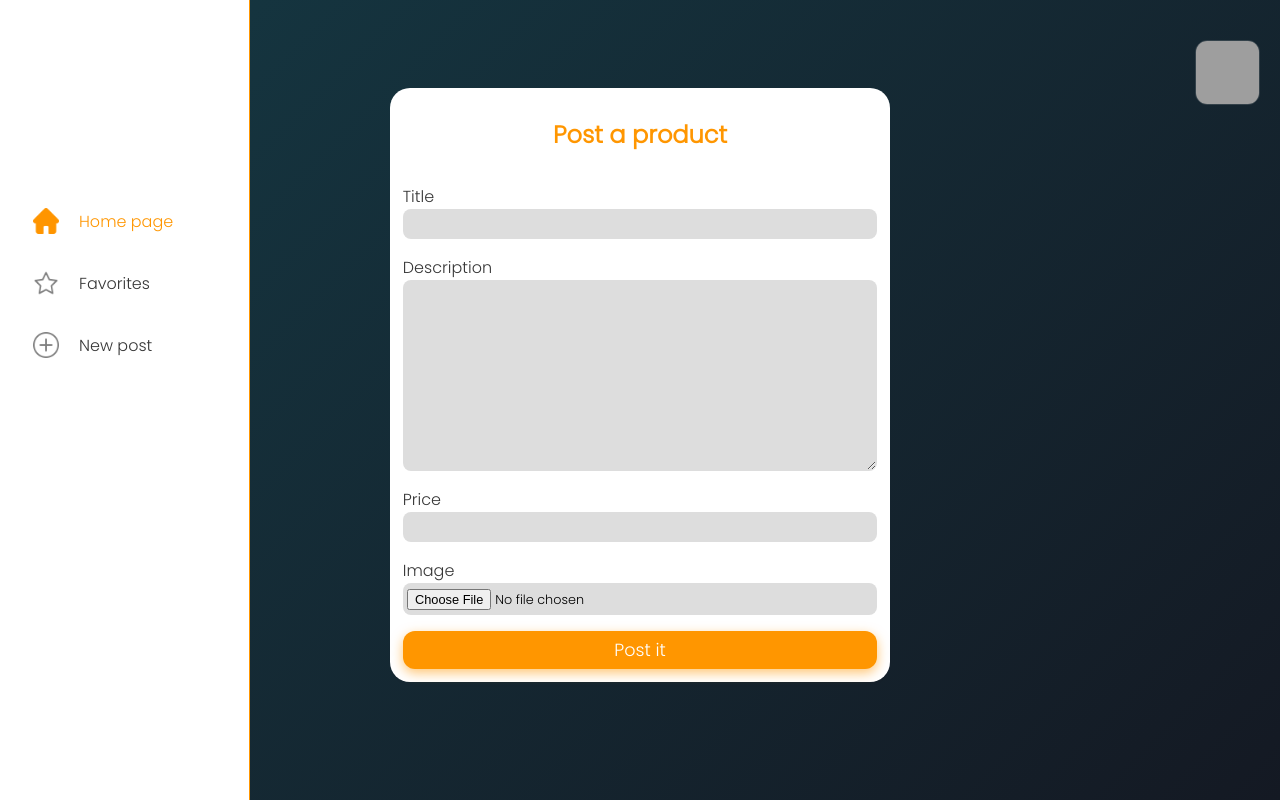
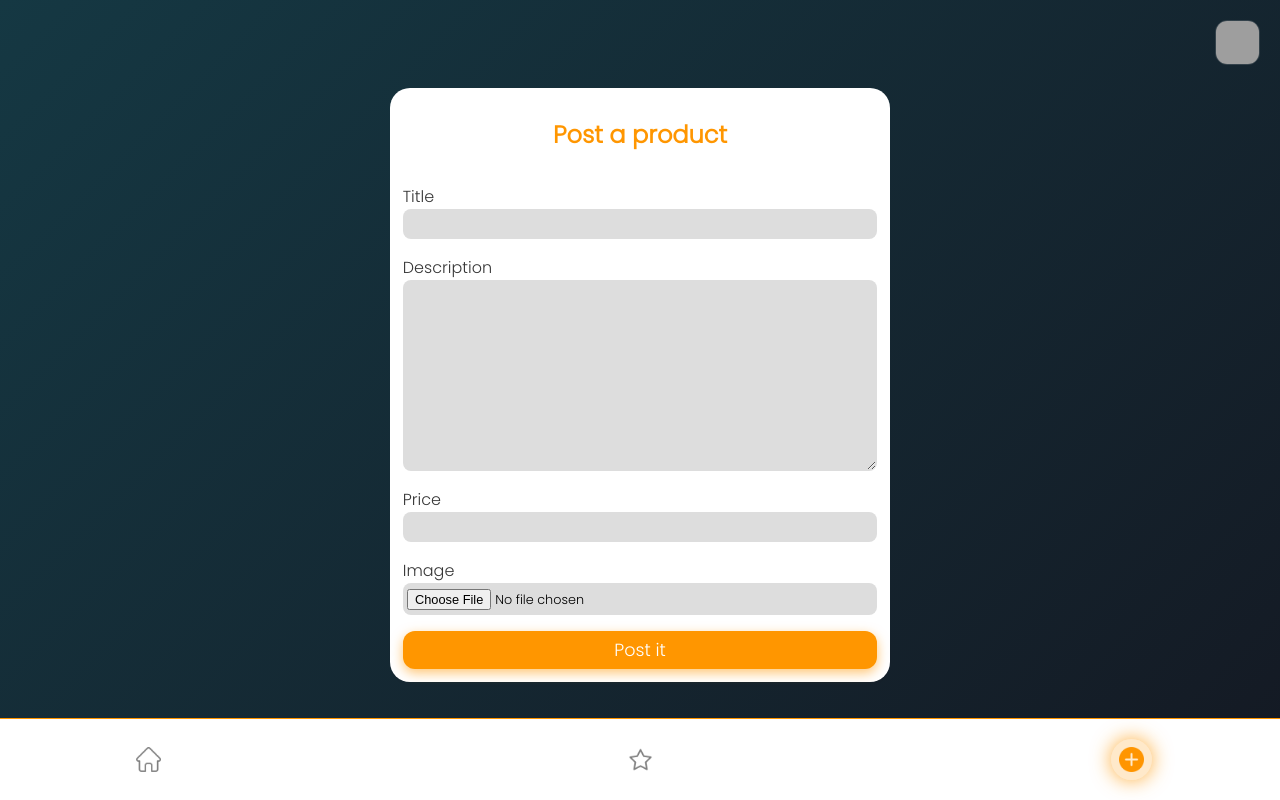
Before and after one commit to OLIFX/website, a PHP site: page /page/post in a window 1280 px wide. Run offline with PHP 8.4, Linux system fonts and the light colour scheme; the visitor is signed in with stand-in values (Sample User, id 1); grey boxes are pictures that could not be loaded.

Commit message:
commit o ultimato

```diff
--- a/OLIFX/page/edit-account/index.php
+++ b/OLIFX/page/edit-account/index.php
@@ -40,7 +40,7 @@
     <link rel="stylesheet" href="../home/style.css">
     <link rel="stylesheet" href="style.css">
 
-    <link rel="stylesheet" href="../home/nav.css">
+
     <title>Edit your account</title>
 </head>
 <body>
@@ -123,7 +123,7 @@
             </a>
         </div>
 
-        <?php include "../home/nav.php" ?>
+
     </div>
 
     <script src="../home/main.js"></script>
--- a/OLIFX/page/edit-account/style.css
+++ b/OLIFX/page/edit-account/style.css
@@ -67,9 +67,9 @@
     scale: 1.2;
 }
 .user-area {
-    position: absolute;
-    top: 20px;
-    right: 20px;
+    position: absolute !important;
+    top: 20px !important;
+    right: 20px !important;
 }
 .dropdown {
     top: 55px;
--- a/OLIFX/page/favorites/index.php
+++ b/OLIFX/page/favorites/index.php
@@ -18,7 +18,7 @@
     <meta name="viewport" content="width=device-width, initial-scale=1.0">
     <link rel="shortcut icon" href="../../assets/images/olifx_logo.png" type="image/png">
     <link rel="stylesheet" href="../home/style.css">
-    <link rel="stylesheet" href="../home/nav.css">
+
     <title>OLIFX | Favorites</title>
 </head>
 <body>
@@ -103,7 +103,7 @@
         </a>
     </div>
 
-    <?php include "../home/nav.php" ?>
+
 </div>
 
 <script src="../home/main.js"></script>
--- a/OLIFX/page/home/index.php
+++ b/OLIFX/page/home/index.php
@@ -27,7 +27,6 @@
     <meta name="viewport" content="width=device-width, initial-scale=1.0">
     <link rel="shortcut icon" href="../../assets/images/olifx_logo.png" type="image/png">
     <link rel="stylesheet" href="style.css">
-    <link rel="stylesheet" href="nav.css">
     <title>OLIFX | Home</title>
 </head>
 <body>
@@ -113,7 +112,7 @@
             </a>
         </div>
 
-        <?php include "nav.php" ?>
+
     </div>
 
     <script src="main.js"></script>
--- a/OLIFX/page/post/index.php
+++ b/OLIFX/page/post/index.php
@@ -46,7 +46,7 @@
     <link rel="stylesheet" href="../new/new.css">
     <link rel="stylesheet" href="../home/style.css">
     <link rel="stylesheet" href="post.css">
-    <link rel="stylesheet" href="../home/nav.css">
+
 
     <!-- inclua o jQuery e o plugin de máscara -->
     <script src="https://code.jquery.com/jquery-3.6.0.min.js"></script>
@@ -109,7 +109,7 @@
         </a>
     </div>
 
-    <?php include "../home/nav.php" ?>
+
 
     <script src="../home/main.js"></script>
 </body>
--- a/OLIFX/page/view-product/index.php
+++ b/OLIFX/page/view-product/index.php
@@ -40,7 +40,7 @@
     <link rel="shortcut icon" href="../../assets/images/olifx_logo.png" type="image/png">
     <link rel="stylesheet" href="../home/style.css">
     <link rel="stylesheet" href="style.css">
-    <link rel="stylesheet" href="../home/nav.css">
+
 
     <title>View Product | <?php echo $product->getTitle() ?> </title>
 </head>
@@ -131,7 +131,7 @@
             </a>
         </div>
 
-        <?php include "../home/nav.php" ?>
+
 
     </div>
 
--- a/OLIFX/page/yours/delete.php
+++ b/OLIFX/page/yours/delete.php
@@ -17,8 +17,7 @@
     $product->delete();
     $media->delete();
 } catch (Exception $exception) {
-    echo "exception: $exception";
-    die();
+    header("location: ../login");
 }
 
 header("location: ../yours");
--- a/OLIFX/page/yours/edit.php
+++ b/OLIFX/page/yours/edit.php
@@ -49,7 +49,7 @@
     <link rel="stylesheet" href="../new/new.css">
     <link rel="stylesheet" href="../home/style.css">
     <link rel="stylesheet" href="../post/post.css">
-    <link rel="stylesheet" href="../home/nav.css">
+
 
     <!-- inclua o jQuery e o plugin de máscara -->
     <script src="https://code.jquery.com/jquery-3.6.0.min.js"></script>
@@ -117,7 +117,6 @@
     </a>
 </div>
 
-<?php include "../home/nav.php" ?>
 
 <script src="../home/main.js"></script>
 </body>
--- a/OLIFX/page/yours/index.php
+++ b/OLIFX/page/yours/index.php
@@ -23,7 +23,6 @@
     <link rel="shortcut icon" href="../../assets/images/olifx_logo.png" type="image/png">
     <link rel="stylesheet" href="../home/style.css">
 
-    <link rel="stylesheet" href="../home/nav.css">
     <title>OLIFX | Your products</title>
 </head>
 <body>
@@ -104,7 +103,7 @@
         </a>
     </div>
 
-    <?php include "../home/nav.php" ?>
+
 </div>
 
 <script async src="../home/main.js"></script>
--- a/OLIFX/page/yours/product.php
+++ b/OLIFX/page/yours/product.php
@@ -28,7 +28,6 @@
     <link rel="stylesheet" href="../home/style.css">
     <link rel="stylesheet" href="../view-product/style.css">
     <link rel="stylesheet" href="../yours/product.css">
-    <link rel="stylesheet" href="../home/nav.css">
     <title>See your product | <?php echo $product->getTitle() ?> </title>
 </head>
 <body>
@@ -114,7 +113,7 @@
         </a>
     </div>
 
-    <?php include "../home/nav.php" ?>
+
 
 </div>
 
```
